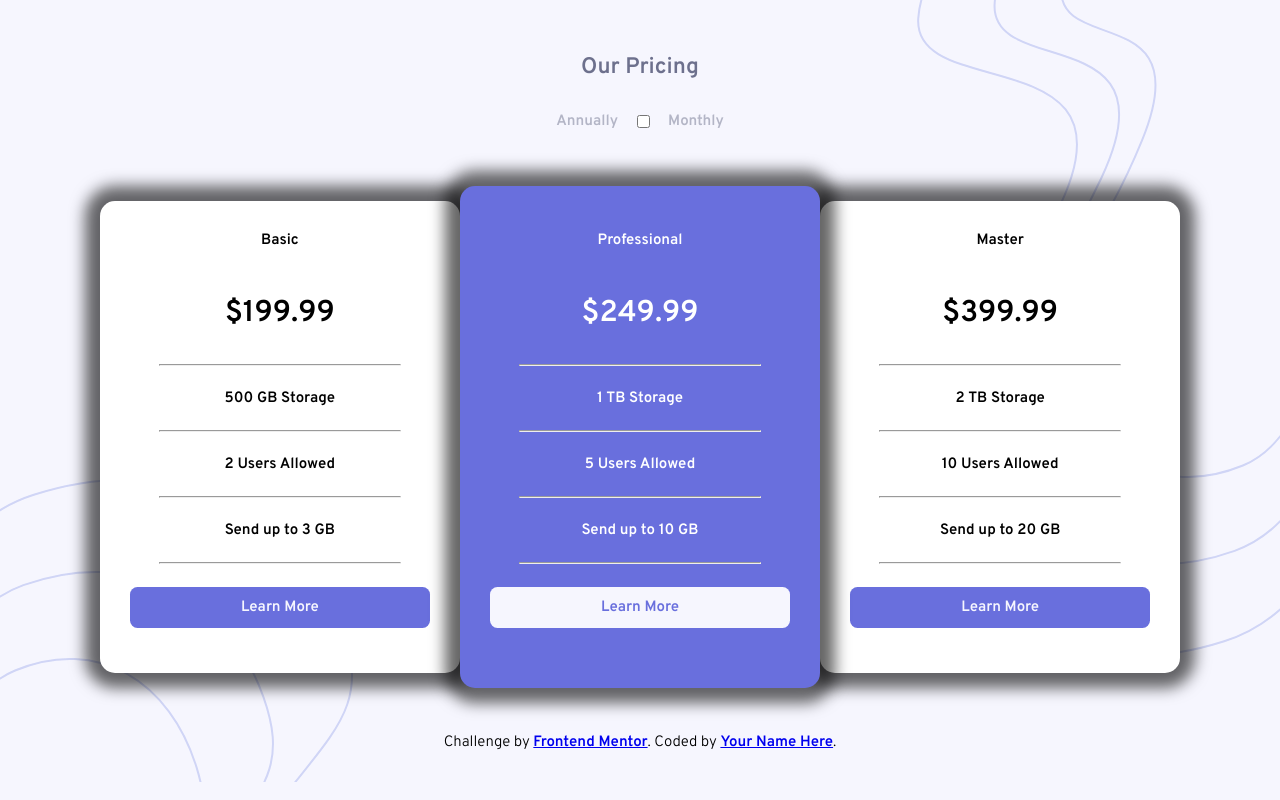
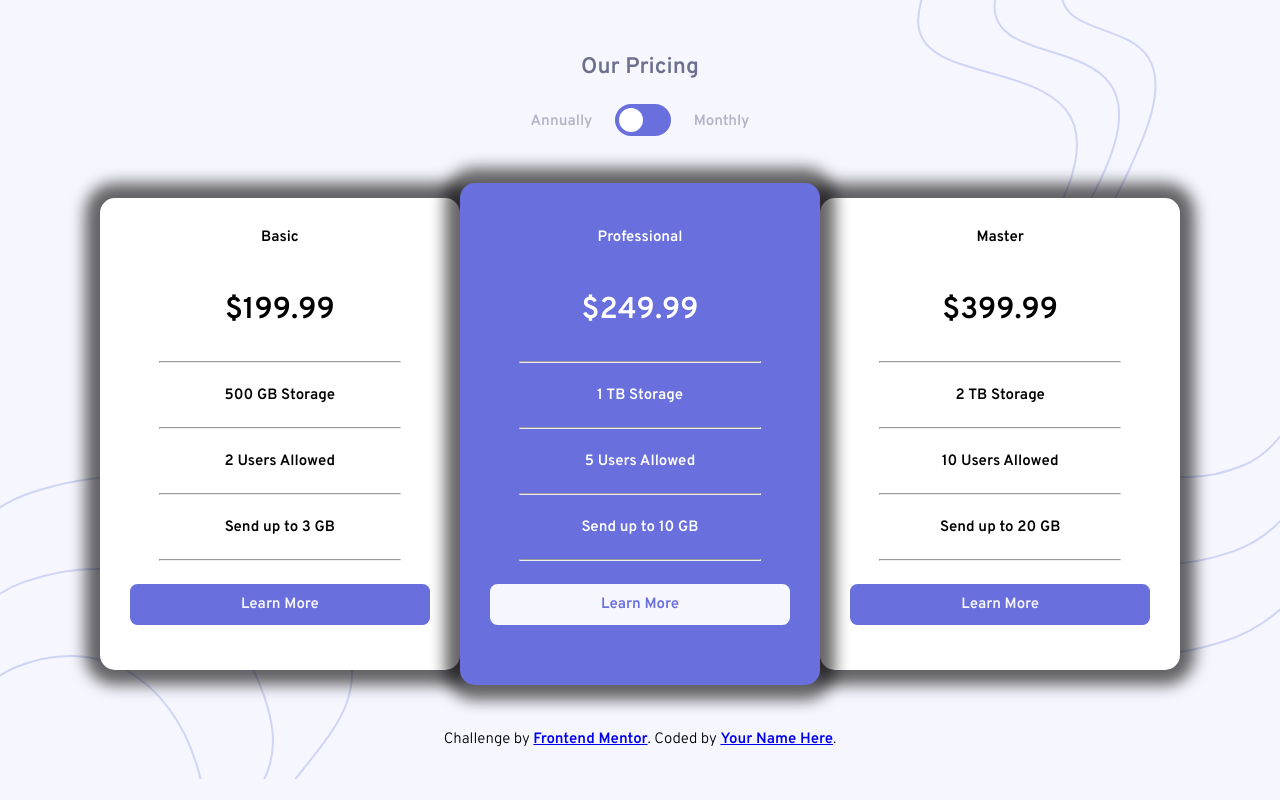
Before and after one commit to roc2246/componentToggle_frontEndMentor, a website: page index.html in a window 1280 px wide. Drawn offline with Linux system fonts and the light colour scheme.

Commit message:
Codded toggle

```diff
--- a/index.html
+++ b/index.html
@@ -22,8 +22,10 @@
       <div class="toggle-box">
         <span class="toggle-box__option">Annually</span>
         <div class="toggle-box__switch">
-          <input type="checkbox" class="checkbox">
-          <span class="toggle"></span>
+          <label class="switch">
+            <input type="checkbox">
+            <span class="slider"></span>
+          </label>
         </div>
         <span class="toggle-box__option">Monthly</span>
       </div>
--- /dev/null
+++ b/sass/components/_sliders.scss
@@ -0,0 +1,49 @@
+.switch {
+  position: relative;
+  display: inline-block;
+  width: 3.75rem;
+  height: 2.125rem;
+
+  input {
+    opacity: 0;
+    width: 0;
+    height: 0;
+    & + .slider{
+      background-color: $color-primary-dark;
+    }
+
+    &:checked + .slider:before {
+      transform: translateX(1.625rem);
+    }
+
+
+  }
+
+  .slider {
+    border-radius: 2.125rem;
+
+    position: absolute;
+    cursor: pointer;
+    top: 0;
+    left: 0;
+    right: 0;
+    bottom: 0;
+    background-color: #ccc;
+    -webkit-transition: 0.4s;
+    transition: 0.4s;
+
+    &:before {
+      border-radius: 50%;
+
+      position: absolute;
+      content: "";
+      height: 1.625rem;
+      width: 1.625rem;
+      left: 0.25rem;
+      bottom: 0.25rem;
+      background-color: white;
+      -webkit-transition: 0.4s;
+      transition: 0.4s;
+    }
+  }
+}
--- a/sass/layout/_header.scss
+++ b/sass/layout/_header.scss
@@ -6,8 +6,13 @@ header.top{
     .toggle-box{
         display: flex;
         flex-direction: row;
-        &__option, &__switch{
+        &__option{
             margin: .5rem;
         }
+        &__switch{
+            margin-left: 1rem;
+            margin-right: 1rem;
+        }
     }
+
 }
--- a/sass/main.scss
+++ b/sass/main.scss
@@ -6,6 +6,7 @@
 @import "base/typography";
 
 @import "components/buttons";
+@import "components/sliders";
 
 @import "layout/header";
 @import "layout/main";
```
Also changed, not shown: css/style.css.
